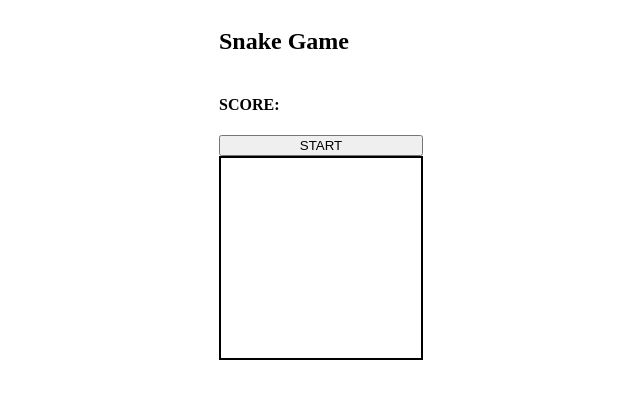
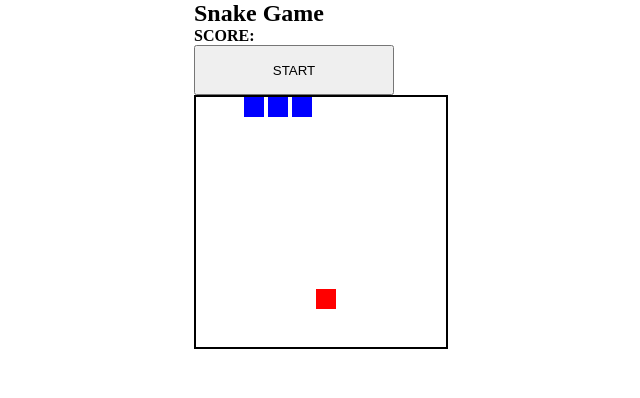
Before and after one commit to prashant-shandilya/Snake, a plain HTML site: page index.html in a window 1280 px wide. Both pictures are taken after a click on the button "START". Shown: the whole page, without its empty margins (319-959 px from the left). Drawn offline with Linux system fonts and the light colour scheme.

Commit message:
YORKSHIRE

```diff
--- a/index.html
+++ b/index.html
@@ -5,16 +5,20 @@
     <meta http-equiv="X-UA-Compatible" content="IE=edge">
     <meta name="viewport" content="width=device-width, initial-scale=1.0">
     <title>SNAKE</title>
-    <link rel="script" href="script.js">
+    <!-- <link rel="stylesheet" href="./script.js"> -->
     <style>
+        *{
+            margin:0px;
+            padding:0px;
+        }
         body{
             display: grid;
             justify-content: center;
             align-items: center;
         }
         .grid{
-            width:200px;
-            height:200px;
+            width:250px;
+            height:250px;
             border: 2px solid black;
         }
         .box{
@@ -30,6 +34,10 @@
         }
         .apple{
             background-color: red;
+        }
+        .btn{
+            width:200px;
+            height:50px;
         }
     </style>
 </head>
@@ -141,5 +149,95 @@
       <div class="box"></div>
       <div class="box"></div>
         </div>
+        <script>
+
+
+    const squares = document.querySelectorAll('.box');
+    let Score = document.querySelector('.score');
+    startBtn = document.querySelector('.btn');
+    let snake = [2,1,0];    // the first index is the head 1 is for the body and 0 is for the tail.
+    // let currentIndex = 0;
+    let speed = 0.9;
+    let score = 0;
+    let direction = 1;
+    let intervalTime = 0;
+    let interval = 0;
+    let appleIndex = 0;
+
+    let width = 10;
+// function for set and reset
+
+    function start(){
+        snake.forEach(index => squares[index].classList.remove('snake'));
+        squares[appleIndex].classList.remove('apple');
+        clearInterval(interval);
+        score = 0;
+        randomApple();
+        direction = 1;
+        // scoreDisplay.innerText = score;
+        intervalTime = 1000;
+        snake = [2,1,0];
+        currentIndex = 0;
+        snake.forEach(index => squares[index].classList.add('snake'));
+        interval = setInterval(moveCount, intervalTime);
+    }
+    function control(e){
+        if(e.keyCode === 39) {
+            direction = 1 //if we press the right arrow on our keyboard, the snake will go right one
+          } else if (e.keyCode === 38) {
+            direction = -width // if we press the up arrow, the snake will go back ten divs, appearing to go up
+          } else if (e.keyCode === 37) {
+            direction = -1 // if we press left, the snake will go left one div
+          } else if (e.keyCode === 40) {
+            direction = +width //if we press down, the snake head will instantly appear in the div ten divs from where you are now
+          }
+    }
+    function randomApple(){
+        do{
+            appleIndex = Math.floor(Math.random() * squares.length)
+          } while(squares[appleIndex].classList.contains('snake')) //making sure apples dont appear on the snake
+          squares[appleIndex].classList.add('apple')
+    }
+    function moveCount(){
+        // for collisions into the walls and into the snake body itself
+        if(
+            (snake[0]%width===width-1&&direction===1)|| //right wall
+            (snake[0]%width===0&&direction===-1)|| //left wall
+            (snake[0]+width>=width*width&&direction===width)||//bottom wall
+            (snake[0]-width<0&&direction===-width)||    // top wall
+            (squares[snake[0]+direction].classList.contains('snake'))
+        ){
+            clearInterval(interval);
+        }
+
+        let tail = snake.pop();
+        squares[tail].classList.remove('snake');
+        snake.unshift(snake[0]+direction);
+
+        //If snake's head is on a div with an apple class on it.
+
+        if(squares[snake[0]].classList.contains('apple')){
+            squares[snake[0]].classList.remove('apple');
+            squares[tail].classList.add('snake');
+            snake.push(tail);
+            randomApple();
+            score++;
+            Score.innerHTML = score;
+            clearInterval(interval);
+            intervalTime*=speed;
+            interval = setInterval(moveCount,intervalTime);
+        }
+
+        squares[snake[0]].classList.add('snake');
+
+    }
+
+
+  document.addEventListener('keyup', control)
+  startBtn.addEventListener('click', start)
+    // start();
+    // randomApple();
+
+        </script>
 </body>
 </html>
```
Also changed, not shown: script.js (+22 -16 lines).
